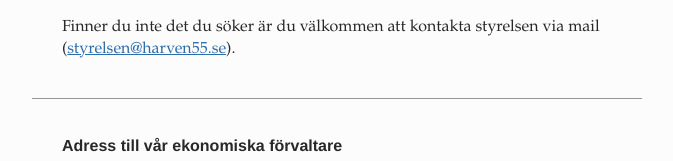
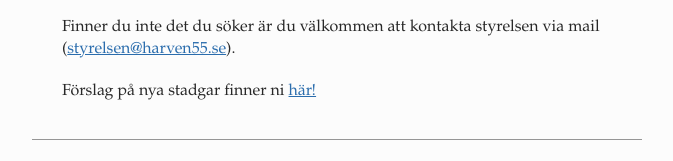
Before and after one commit to brf-harven-55/brf-harven-55.github.io, a plain HTML site: page index.html in a window 1280 px wide. Shown: the part 593-754 px from the top of the page, without its empty margins (303-976 px from the left). Drawn offline with Linux system fonts and the light colour scheme.

Commit message:
Update index.html

```diff
--- a/index.html
+++ b/index.html
@@ -115,6 +115,9 @@
        <!-- vi satt ihop.</p> -->
       <!-- <p>Finner du inte det du söker är du välkommen att kontakta styrelsen, i första hand ordförande, via mail eller telefon.</p> -->
       <p>Finner du inte det du söker är du välkommen att kontakta styrelsen via mail (<a href="mailto:styrelsen@harven55.se">styrelsen@harven55.se</a>).</p>
+
+      <p>Förslag på nya stadgar finner ni <a target="_blank" href="https://www.dropbox.com/sh/82zl5xmqrvwswfo/AACSW7wWlV2tkveXVZrLZp33a?dl=0">här!</a> </p>
+
       <!-- <p>Väl mött!</p> -->
       <!-- <p>/Styrelsen</p> -->
     </div>
```
